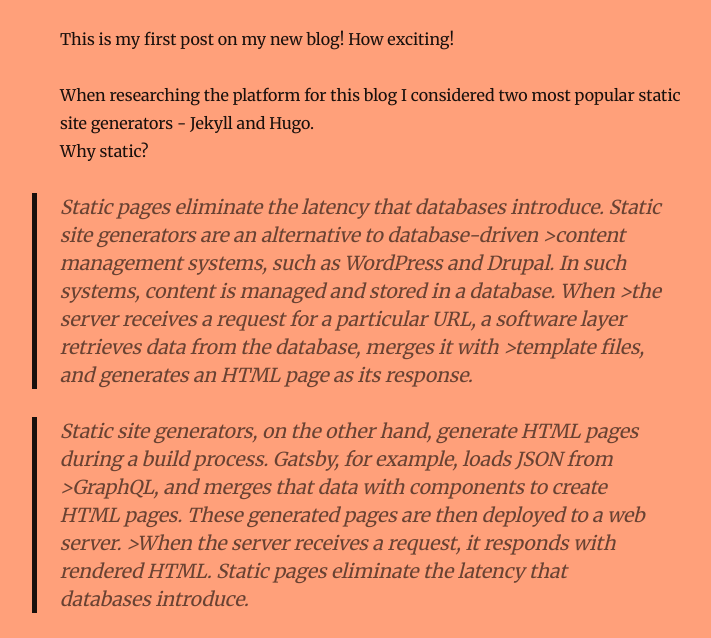
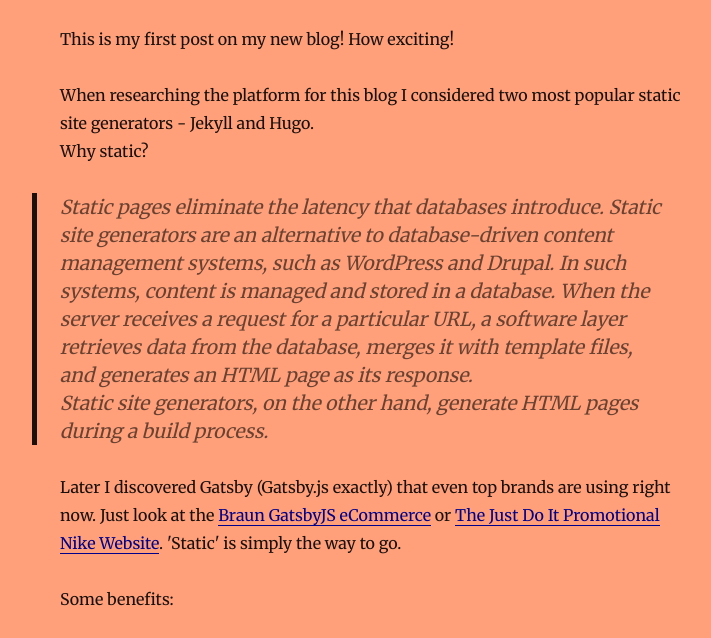
Before and after one commit to mspych/blog, a Gatsby site: page /hello-world/ in a window 1280 px wide. Shown: the part 145-783 px from the top of the page, without its empty margins (265-976 px from the left). Built offline with nearby package versions, Linux system fonts and the light colour scheme; Gatsby itself is replaced by a stand-in of ours; some packages are replaced by stand-ins of ours.

Commit message:
Update index.md

```diff
--- a/content/blog/hello-world/index.md
+++ b/content/blog/hello-world/index.md
@@ -9,9 +9,8 @@ This is my first post on my new blog! How exciting!
 When researching the platform for this blog I considered two most popular static site generators - Jekyll and Hugo.<br/>
 Why static?
 
->Static pages eliminate the latency that databases introduce. Static site generators are an alternative to database-driven >content management systems, such as WordPress and Drupal. In such systems, content is managed and stored in a database. When >the server receives a request for a particular URL, a software layer retrieves data from the database, merges it with >template files, and generates an HTML page as its response.
-
->Static site generators, on the other hand, generate HTML pages during a build process. Gatsby, for example, loads JSON from >GraphQL, and merges that data with components to create HTML pages. These generated pages are then deployed to a web server. >When the server receives a request, it responds with rendered HTML. Static pages eliminate the latency that databases introduce.
+>Static pages eliminate the latency that databases introduce. Static site generators are an alternative to database-driven content management systems, such as WordPress and Drupal. In such systems, content is managed and stored in a database. When the server receives a request for a particular URL, a software layer retrieves data from the database, merges it with template files, and generates an HTML page as its response.<br/>
+>Static site generators, on the other hand, generate HTML pages during a build process.
 
 
 Later I discovered Gatsby (Gatsby.js exactly) that even top brands are using right now. Just look at the [Braun GatsbyJS eCommerce](https://ca.braun.com/en-ca) or [The Just Do It Promotional Nike Website](https://justdoit.nike.com).
```
